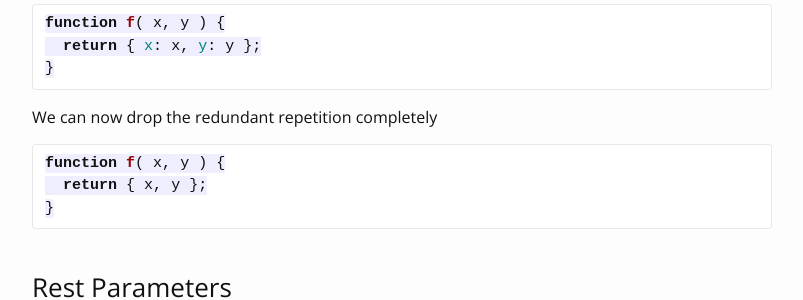
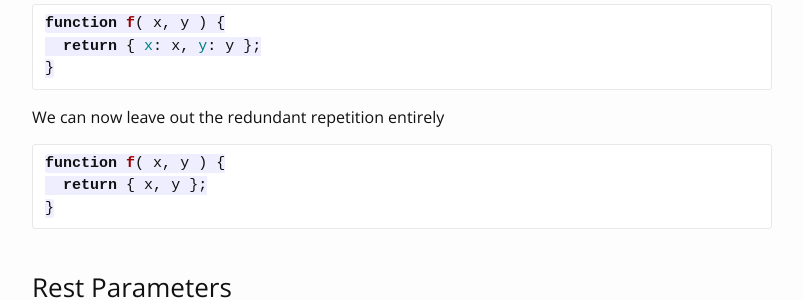
Before and after one commit to caspervonb/caspervonb.github.bak, a Jekyll site: the page built from _posts/2014-03-05-overview-javascript-2015.markdown, in a window 1280 px wide and 900 px high, scrolled down 6144 px. Shown: the part 154-454 px from the top of the window, without its empty margins (238-1041 px from the left). Built offline with Jekyll 4.4.1, drawn with Linux system fonts in a browser that asks for light colours; Markdown is read by kramdown in place of the engine named in the settings.

Commit message:
Update 2014-03-05-overview-javascript-2015.markdown

````diff
--- a/_posts/2014-03-05-overview-javascript-2015.markdown
+++ b/_posts/2014-03-05-overview-javascript-2015.markdown
@@ -246,12 +246,14 @@ function f( x, y ) {
 }
 ```
 
-We can now drop the redundant repetition completely
+We can now leave out the redundant repetition entirely
+
 ```js
 function f( x, y ) {
   return { x, y };
 }
 ```
+
 ### Rest Parameters
 Rest parameters provides a cleaner way of dealing with variadic functions, that is functions that take a arbitrary number of parameters.
 
````
